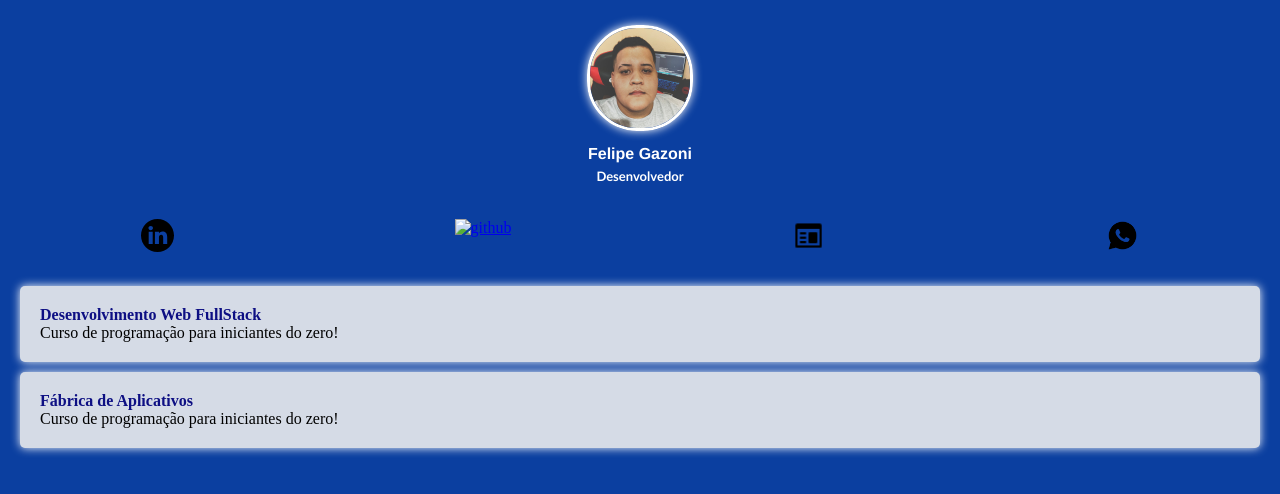
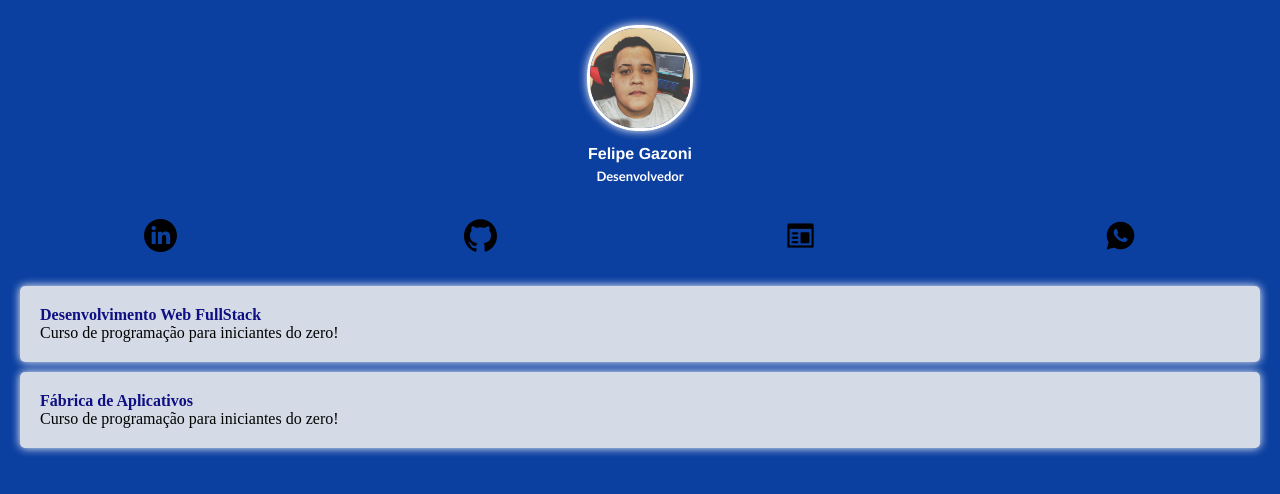
Before and after one commit to fgazoni/linktree, a plain HTML site: page index.html in a window 1280 px wide. Drawn offline with Linux system fonts and the light colour scheme.

Commit message:
Update index.html

```diff
--- a/index.html
+++ b/index.html
@@ -21,7 +21,7 @@
       </li>
       <li>
         <a href="https://github.com/fgazoni">
-        <img src="img/github.svg" alt="github">
+        <img src="github.svg" alt="github">
         </a>
       </li>
       <li>
```
